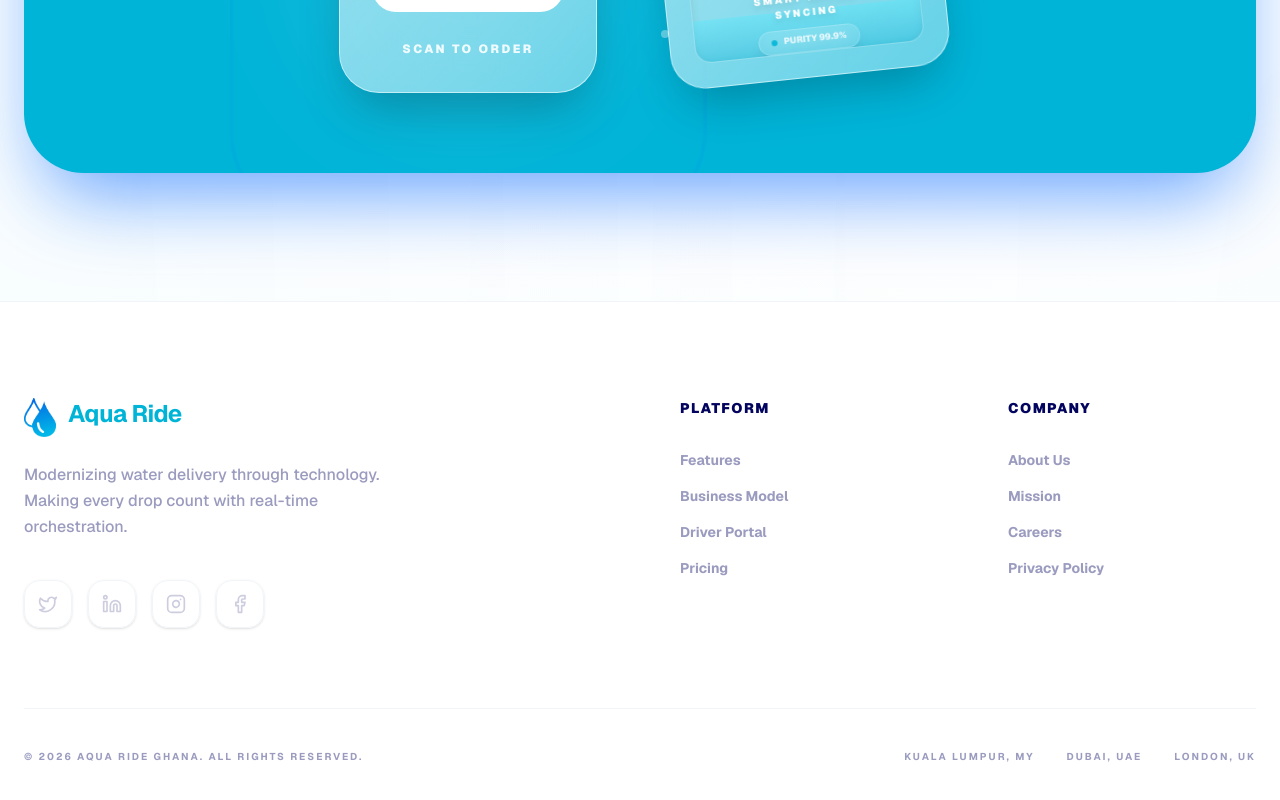
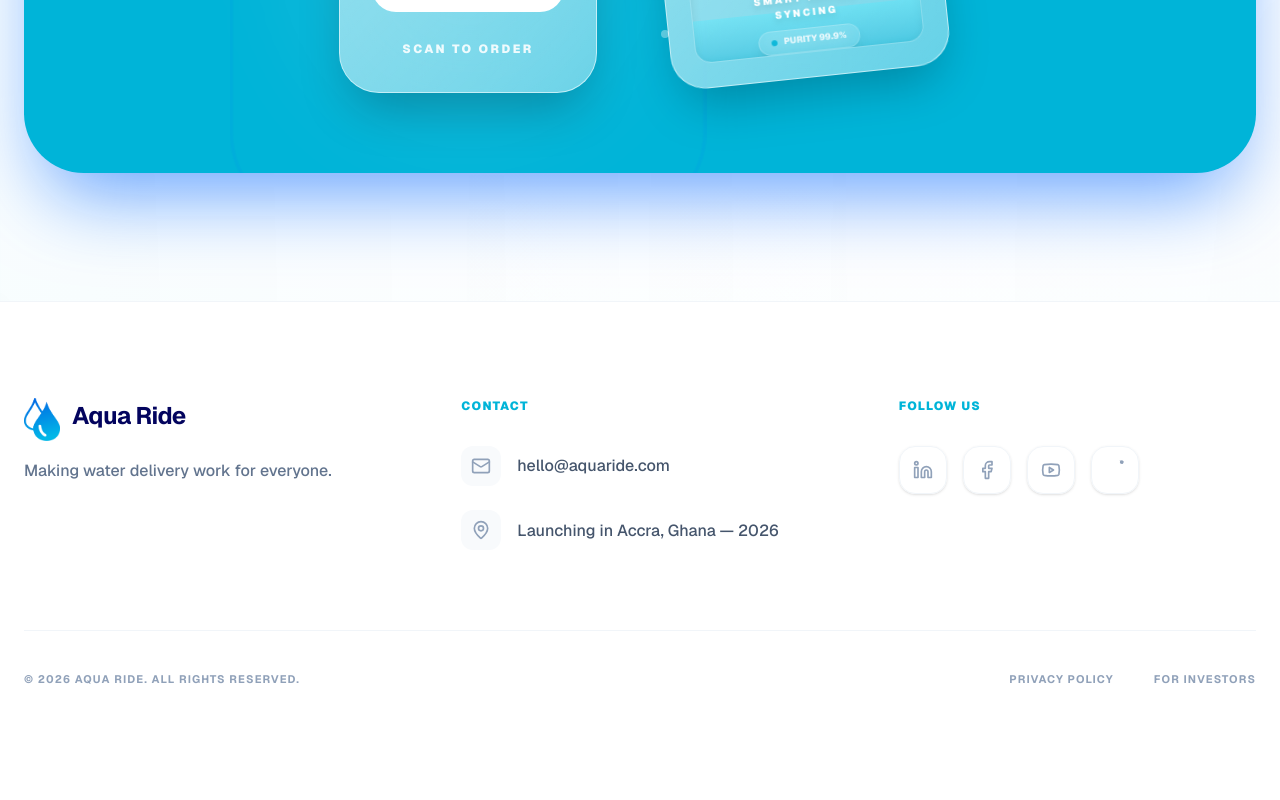
Before and after one commit to Abdulwahab311/Aqua-ride-landing-page, a Next.js app: page / in a window 1280 px wide. Shown: the part 10300-11100 px from the top of the page. Built offline with nearby package versions, Linux system fonts and the light colour scheme.

Commit message:
style: revert footer colors to brand light theme while keeping new layout

```diff
--- a/src/components/layout/Footer.tsx
+++ b/src/components/layout/Footer.tsx
@@ -1,68 +1,80 @@
 "use client";
 
 import React from "react";
-import { Twitter, Linkedin, Instagram, Facebook } from "lucide-react";
+import { Linkedin, Facebook, Mail, MapPin, Instagram, Youtube } from "lucide-react";
 import BrandLogo from "../ui/BrandLogo";
 
 const Footer = () => {
-  const socialLinks = [
-    { icon: Twitter, label: "Twitter" },
-    { icon: Linkedin, label: "LinkedIn" },
-    { icon: Instagram, label: "Instagram" },
-    { icon: Facebook, label: "Facebook" },
-  ];
-
   return (
     <footer className="py-24 px-6 relative overflow-hidden bg-white border-t border-slate-100">
-      <div className="max-w-[1750px] mx-auto grid grid-cols-1 lg:grid-cols-4 gap-20">
-        <div className="lg:col-span-2">
-          <div className="flex items-center gap-3 mb-8">
-            <BrandLogo size={32} />
-            <span className="text-2xl font-bold tracking-tight text-[#00B4D8]">Aqua Ride</span>
+      <div className="max-w-[1750px] mx-auto grid grid-cols-1 md:grid-cols-3 gap-16 md:gap-20">
+        {/* Brand Column */}
+        <div className="flex flex-col">
+          <div className="flex items-center gap-3 mb-6">
+            <BrandLogo size={36} />
+            <span className="text-2xl font-bold tracking-tight text-[#03045E]">Aqua Ride</span>
           </div>
-          <p className="text-foreground/40 max-w-sm font-medium leading-relaxed mb-10">
-            Modernizing water delivery through technology. Making every drop count with real-time orchestration.
+          <p className="text-slate-500 max-w-xs font-medium leading-relaxed">
+            Making water delivery work for everyone.
           </p>
-          <div className="flex gap-4">
-            {socialLinks.map(({ icon: Icon, label }) => (
-              <a
-                key={label}
-                href="#"
-                className="w-12 h-12 rounded-2xl border border-slate-100 flex items-center justify-center hover:bg-[#00B4D8]/10 hover:border-[#00B4D8] group transition-all duration-300 cursor-pointer shadow-sm"
-              >
-                <span className="sr-only">{label}</span>
-                <Icon className="w-5 h-5 text-foreground/20 group-hover:text-[#00B4D8] transition-colors" />
-              </a>
-            ))}
+        </div>
+
+        {/* Contact Column */}
+        <div className="flex flex-col">
+          <h4 className="font-black uppercase tracking-widest text-xs mb-8 text-[#00B4D8]">Contact</h4>
+          <div className="space-y-6">
+            <a href="mailto:hello@aquaride.com" className="flex items-center gap-4 group text-slate-600 hover:text-[#00B4D8] transition-colors">
+              <div className="w-10 h-10 rounded-xl bg-slate-50 flex items-center justify-center group-hover:bg-[#00B4D8]/10 transition-colors">
+                <Mail className="w-5 h-5 text-slate-400 group-hover:text-[#00B4D8] transition-colors" />
+              </div>
+              <span className="font-medium">hello@aquaride.com</span>
+            </a>
+            <div className="flex items-start gap-4 text-slate-600">
+              <div className="w-10 h-10 rounded-xl bg-slate-50 flex items-center justify-center shrink-0">
+                <MapPin className="w-5 h-5 text-slate-400" />
+              </div>
+              <span className="font-medium leading-relaxed pt-2">
+                Launching in Accra, Ghana — 2026
+              </span>
+            </div>
           </div>
         </div>
 
-        <div>
-          <h4 className="font-black uppercase tracking-widest text-sm mb-8 text-foreground">Platform</h4>
-          <div className="flex flex-col gap-4 text-foreground/40 font-bold text-sm">
-            <a href="#" className="hover:text-primary transition-colors">Features</a>
-            <a href="#" className="hover:text-primary transition-colors">Business Model</a>
-            <a href="#" className="hover:text-primary transition-colors">Driver Portal</a>
-            <a href="#" className="hover:text-primary transition-colors">Pricing</a>
-          </div>
-        </div>
-
-        <div>
-          <h4 className="font-black uppercase tracking-widest text-sm mb-8 text-foreground">Company</h4>
-          <div className="flex flex-col gap-4 text-foreground/40 font-bold text-sm">
-            <a href="#" className="hover:text-primary transition-colors">About Us</a>
-            <a href="#" className="hover:text-primary transition-colors">Mission</a>
-            <a href="#" className="hover:text-primary transition-colors">Careers</a>
-            <a href="#" className="hover:text-primary transition-colors">Privacy Policy</a>
+        {/* Follow Us Column */}
+        <div className="flex flex-col">
+          <h4 className="font-black uppercase tracking-widest text-xs mb-8 text-[#00B4D8]">Follow Us</h4>
+          <div className="flex gap-4 items-center">
+            {[
+              { icon: Linkedin, href: "#" },
+              { icon: Facebook, href: "#" },
+              { icon: Youtube, href: "#" }
+            ].map((social, i) => (
+              <a
+                key={i}
+                href={social.href}
+                className="w-12 h-12 rounded-2xl border border-slate-100 flex items-center justify-center hover:bg-[#00B4D8]/10 hover:border-[#00B4D8] group transition-all duration-300 shadow-sm"
+              >
+                <social.icon className="w-5 h-5 text-slate-400 group-hover:text-[#00B4D8] transition-colors" />
+              </a>
+            ))}
+            <a
+              href="#"
+              className="w-12 h-12 rounded-2xl border border-slate-100 flex items-center justify-center hover:bg-[#00B4D8]/10 hover:border-[#00B4D8] group transition-all duration-300 shadow-sm"
+            >
+               <svg viewBox="0 0 24 24" className="w-5 h-5 fill-current text-slate-400 group-hover:text-[#00B4D8] transition-colors">
+                  <path d="M12.525.02c1.31-.032 2.617-.023 3.914.03 1.394.07 2.783.204 4.155.452.124.022.25.05.378.08.188.044.382.112.564.208.21.11.394.262.543.454.148.192.247.414.288.65.04.234.033.472.003.708-.03.236-.092.464-.182.68-.09.214-.212.414-.356.598-.144.184-.312.345-.51.482-.194.137-.412.243-.646.315-.234.072-.48.106-.728.1-.248-.006-.49-.05-.72-.132-.23-.082-.442-.204-.63-.36-.188-.156-.345-.347-.463-.56-.118-.213-.193-.45-.224-.698-.03-.248-.023-.5.01-.746.033-.246.1-.48.2-.705.1-.225.234-.43.398-.613.164-.183.356-.33.568-.435.212-.105.442-.164.678-.172.236-.008.47.026.69.1l.144-.067c-1.285-.23-2.585-.357-3.89-.384-1.31-.027-2.617-.02-3.92.02v.005c-1.31.027-2.617.023-3.92.012-1.394-.01-2.787-.03-4.18-.06v-.025z"/>
+               </svg>
+            </a>
           </div>
         </div>
       </div>
-      <div className="max-w-[1750px] mx-auto mt-20 pt-10 border-t border-slate-100 flex flex-col md:flex-row justify-between items-center gap-6 text-foreground/40 text-[10px] font-bold uppercase tracking-[0.2em]">
-        <span>© 2026 Aqua Ride Ghana. All Rights Reserved.</span>
-        <div className="flex gap-8">
-          <span>Kuala Lumpur, MY</span>
-          <span>Dubai, UAE</span>
-          <span>London, UK</span>
+
+      {/* Bottom Bar */}
+      <div className="max-w-[1750px] mx-auto mt-20 pt-10 border-t border-slate-100 flex flex-col md:flex-row justify-between items-center gap-6 text-slate-400 text-[11px] font-bold uppercase tracking-[0.1em]">
+        <span>© 2026 Aqua Ride. All Rights Reserved.</span>
+        <div className="flex gap-10">
+          <a href="#" className="hover:text-[#00B4D8] transition-colors">Privacy Policy</a>
+          <a href="#" className="hover:text-[#00B4D8] transition-colors">For Investors</a>
         </div>
       </div>
     </footer>
```
